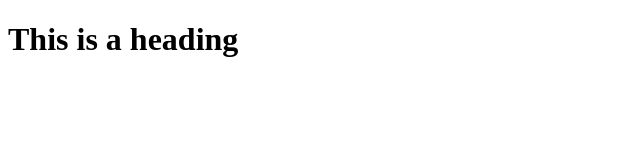
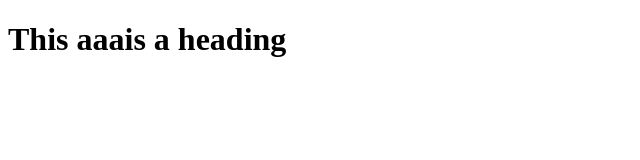
Before and after one commit to Nasko-Trenchev/Learning_git, a plain HTML site: page index.html in a window 1280 px wide. Shown: the whole page, without its empty margins (0-640 px from the left). Drawn offline with Linux system fonts and the light colour scheme.

Commit message:
Update index.html

```diff
--- a/index.html
+++ b/index.html
@@ -4,6 +4,6 @@
     <title>Page title</title>
 </head>
 <body>
-    <h1>This is a heading</h1>
+    <h1>This aaais a heading</h1>
 </body>
 </html>
```
